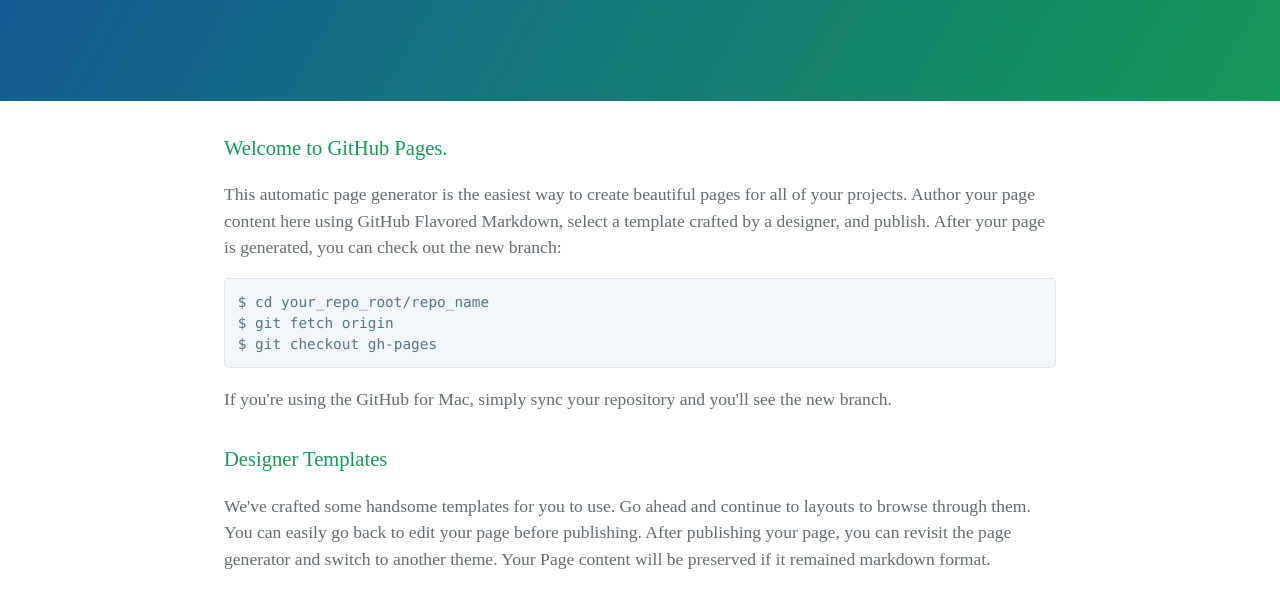
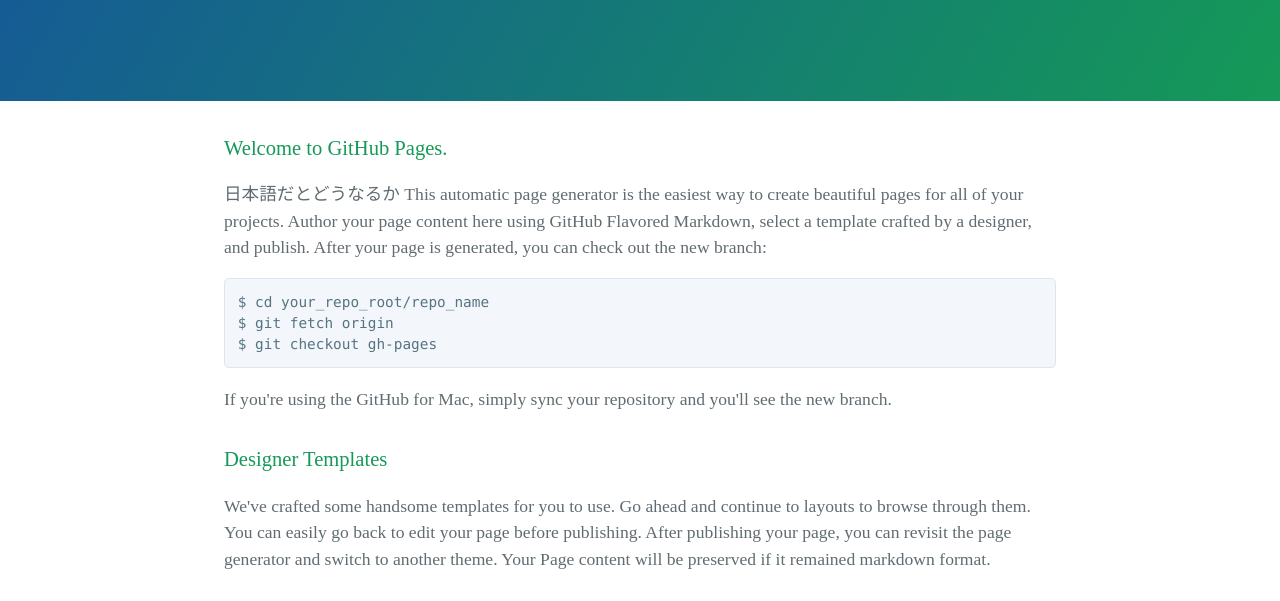
Before and after one commit to crazykohei0123/crazykohei0123.github.io, a plain HTML site: page index.html in a window 1280 px wide. Shown: the part 169-770 px from the top of the page. Drawn offline with Linux system fonts and the light colour scheme.

Commit message:
Update index.html

```diff
--- a/index.html
+++ b/index.html
@@ -19,7 +19,8 @@
       <h3>
 <a id="welcome-to-github-pages" class="anchor" href="#welcome-to-github-pages" aria-hidden="true"><span class="octicon octicon-link"></span></a>Welcome to GitHub Pages.</h3>
 
-<p>This automatic page generator is the easiest way to create beautiful pages for all of your projects. Author your page content here using GitHub Flavored Markdown, select a template crafted by a designer, and publish. After your page is generated, you can check out the new branch:</p>
+<p>日本語だとどうなるか
+This automatic page generator is the easiest way to create beautiful pages for all of your projects. Author your page content here using GitHub Flavored Markdown, select a template crafted by a designer, and publish. After your page is generated, you can check out the new branch:</p>
 
 <pre><code>$ cd your_repo_root/repo_name
 $ git fetch origin
```
